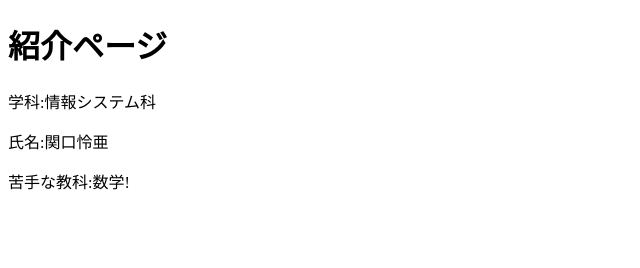
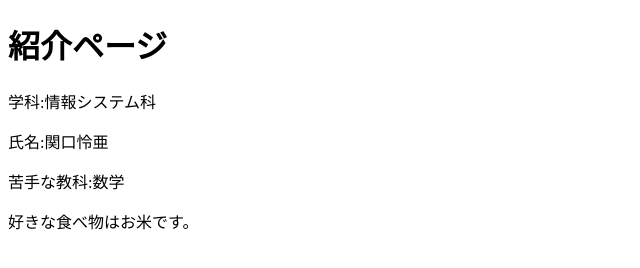
Before and after one commit to seyakatekudouu/branch-test, a plain HTML site: page profile_B.html in a window 1280 px wide. Shown: the whole page, without its empty margins (0-640 px from the left). Drawn offline with Linux system fonts and the light colour scheme.

Commit message:
profile_B.indexに追記
好きな食べ物を追加。

```diff
--- a/profile_B.html
+++ b/profile_B.html
@@ -4,6 +4,7 @@
 		<h1>紹介ページ</h1>
 		<p>学科:情報システム科</p>
 		<p>氏名:関口怜亜</p>
-		<P>苦手な教科:数学!</p>
+		<P>苦手な教科:数学</p>
+		<p>好きな食べ物はお米です。<p>
 	</body>
 </html>
```
